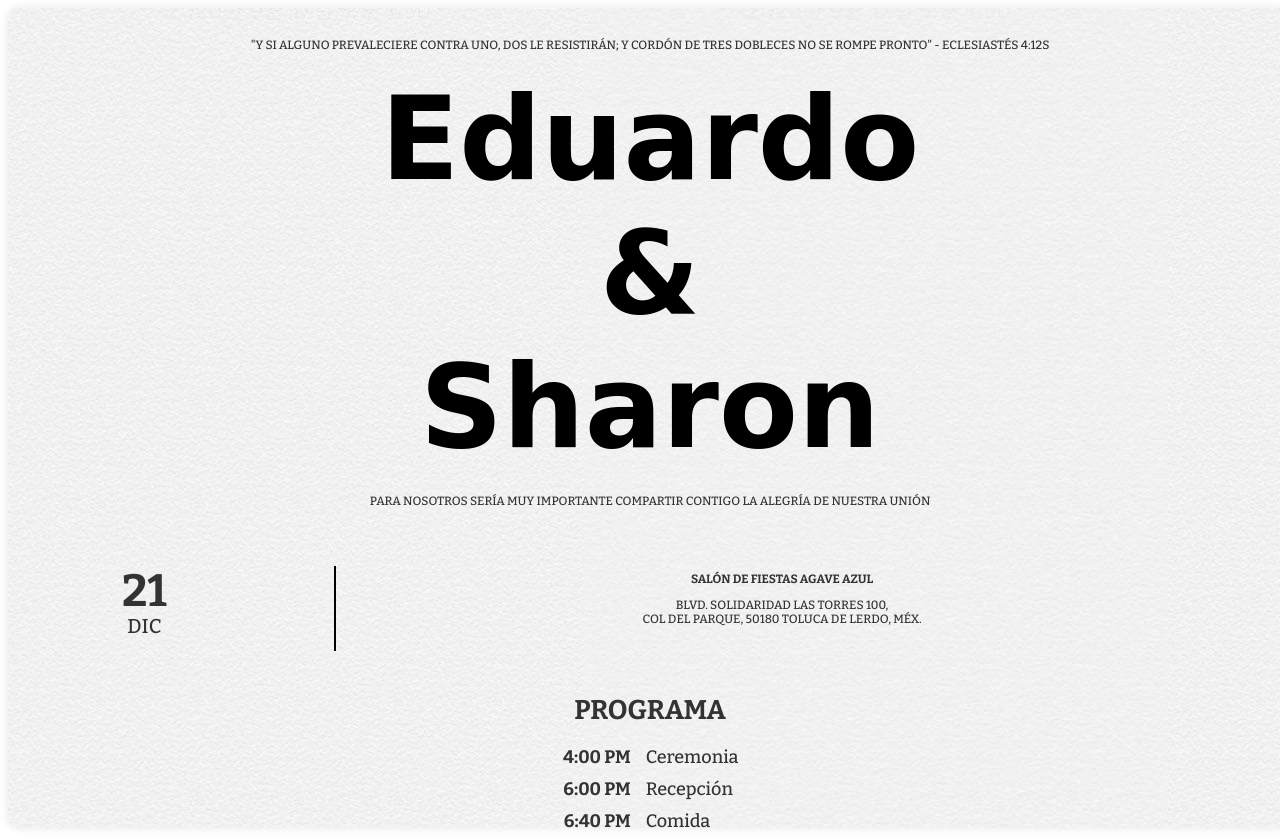
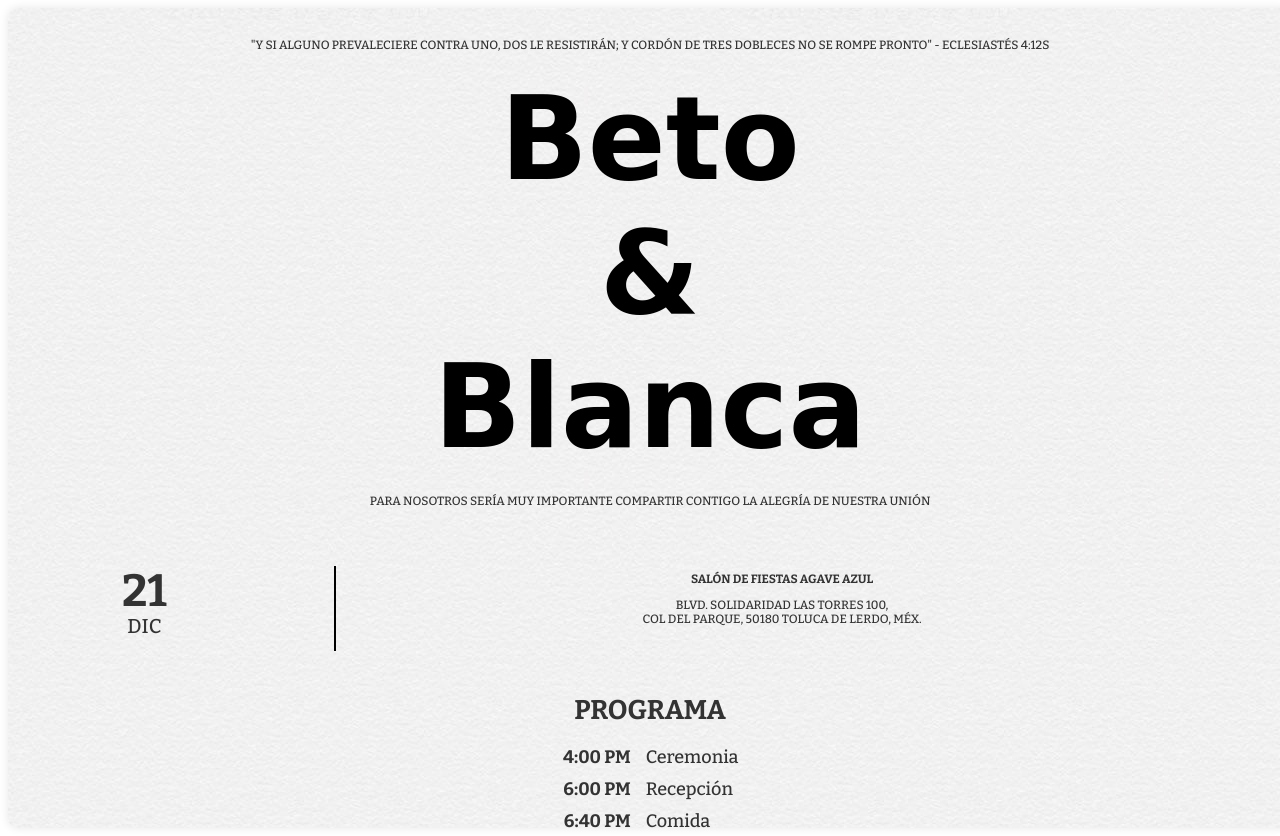
Before and after one commit to luiswebv/bodBB, a plain HTML site: page index.html in a window 1280 px wide. Drawn offline with nearby package versions, Linux system fonts and the light colour scheme; a web font is replaced by a local one.

Commit message:
actualización nombres

```diff
--- a/index.html
+++ b/index.html
@@ -184,7 +184,7 @@
 <body>
     <div class="container">
         <p class="first-p">"Y SI ALGUNO PREVALECIERE CONTRA UNO, DOS LE RESISTIRÁN; Y CORDÓN DE TRES DOBLECES NO SE ROMPE PRONTO" - ECLESIASTÉS 4:12S</p>
-        <div class="names"><strong>Eduardo<br> & <br>Sharon</strong></div>
+        <div class="names"><strong>Beto<br> & <br>Blanca</strong></div>
         <div class="decorative-line"></div>
         <p>PARA NOSOTROS SERÍA MUY IMPORTANTE COMPARTIR CONTIGO LA ALEGRÍA DE NUESTRA UNIÓN</p>
         <div class="event-card">
```
